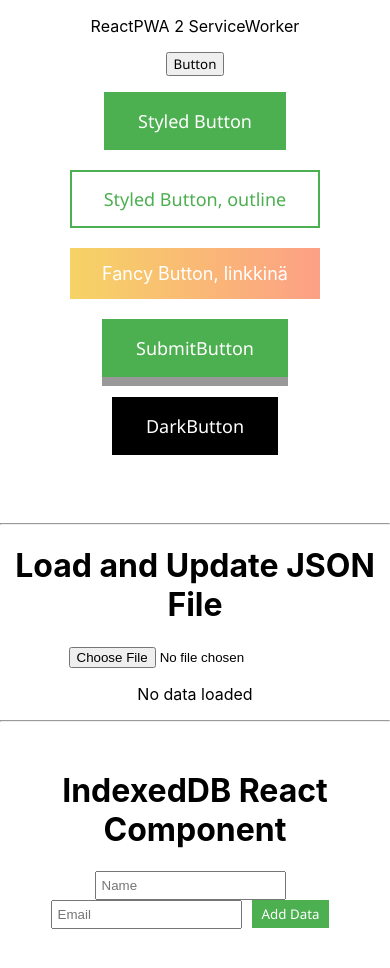
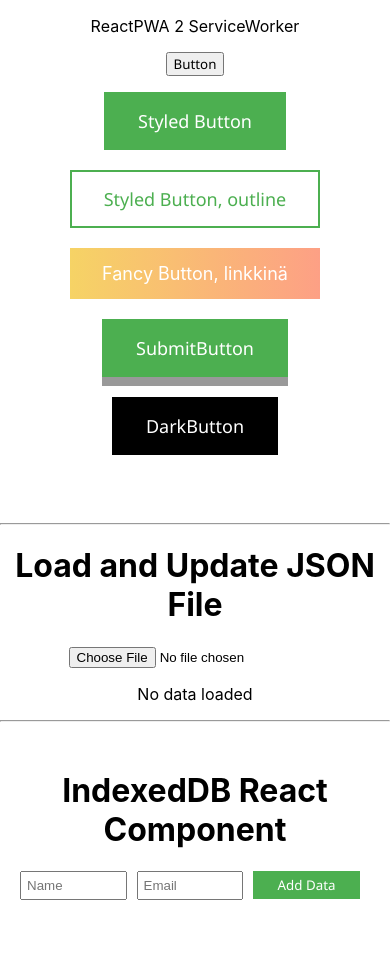
Before and after one commit to SeijaLauronen/PWAReactApp1, a React (Create React App) app: page / in a window 390 px wide. After the commit the page ends 946 px from the top, so only its background shows below. Built offline with nearby package versions, Linux system fonts and the light colour scheme.

Commit message:
Inputit ja Add samalle riville,optimoitu mobilelle

```diff
--- a/src/components/DBHandling.js
+++ b/src/components/DBHandling.js
@@ -5,23 +5,44 @@ const Container = styled.div`
   padding: 20px;
 `;
 
-const Form = styled.div`
+const FormXX = styled.div`
   margin-bottom: 20px;
   position: relative;
+  display: flex;
+  flex-wrap: wrap;
+  justify-content: center;
+`;
+
+const Form = styled.div`
+  display: flex;
+  justify-content: space-between;
+  align-items: center;
 `;
 
 const Input = styled.input`
   margin-right: 10px;
+  margin-bottom: 10px;
   padding: 5px;
+  width: calc(50% - 15px);
+
+  @media (max-width: 768px) {
+    width: calc(100% - 15px);
+  }
 `;
 
 const Button = styled.button`
   margin-right: 10px;
+  margin-bottom: 10px;
   padding: 5px 10px;
   background-color: #4CAF50;
   color: white;
   border: none;
   cursor: pointer;
+  width: calc(50% - 15px);
+
+  @media (max-width: 768px) {
+    width: calc(100% - 15px);
+  }
 
   &:hover {
     background-color: #45a049;
@@ -46,7 +67,7 @@ const DataText = styled.span`
 `;
 
 const EditFormContainer = styled.div`
-  position: absolute;
+  position: fixed;
   top: 0;
   left: 0;
   width: 100%;
@@ -69,15 +90,22 @@ const EditForm = styled.form`
 const EditInput = styled.input`
   margin-bottom: 10px;
   padding: 5px;
+  width: calc(100% - 20px);
 `;
 
 const EditButton = styled.button`
   margin-right: 10px;
+  margin-bottom: 10px;
   padding: 5px 10px;
   background-color: #2196F3;
   color: white;
   border: none;
   cursor: pointer;
+  width: calc(50% - 15px);
+
+  @media (max-width: 768px) {
+    width: calc(100% - 15px);
+  }
 
   &:hover {
     background-color: #0b7dda;
@@ -86,11 +114,17 @@ const EditButton = styled.button`
 
 const CancelButton = styled.button`
   margin-right: 10px;
+  margin-bottom: 10px;
   padding: 5px 10px;
   background-color: #f44336;
   color: white;
   border: none;
   cursor: pointer;
+  width: calc(50% - 15px);
+
+  @media (max-width: 768px) {
+    width: calc(100% - 15px);
+  }
 
   &:hover {
     background-color: #da190b;
@@ -98,11 +132,13 @@ const CancelButton = styled.button`
 `;
 
 const DeleteButton = styled.button`
+  margin-bottom: 10px;
   padding: 5px 10px;
   background-color: #f44336;
   color: white;
   border: none;
   cursor: pointer;
+  width: calc(100% - 20px);
 
   &:hover {
     background-color: #da190b;
@@ -287,8 +323,10 @@ const IndexedDBComponent = () => {
               <DeleteButton onClick={() => deleteData(item.id)}>Delete</DeleteButton>
             </div>
           </DataItem>
+
         ))}
       </DataList>
+
     </Container>
   );
 };
```
